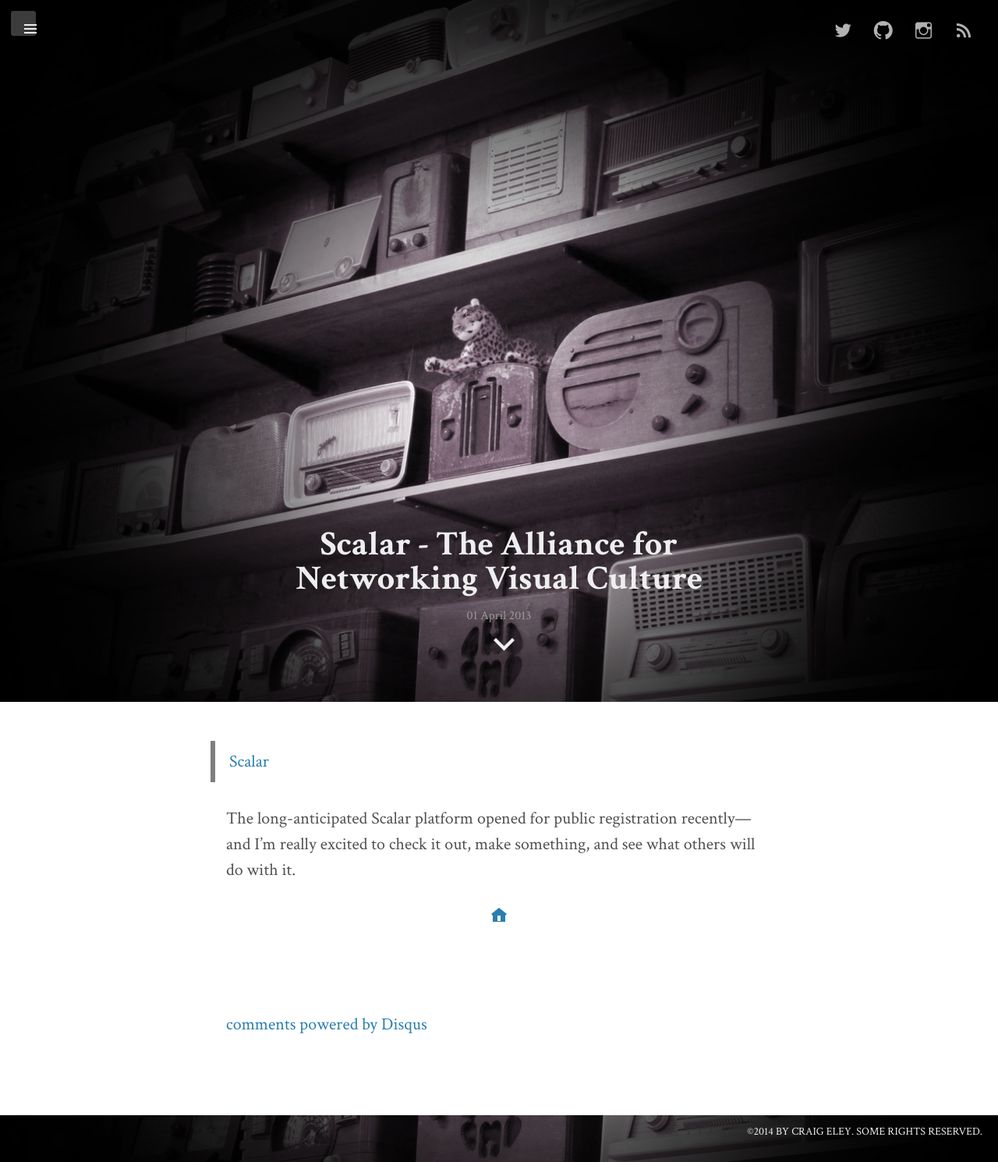
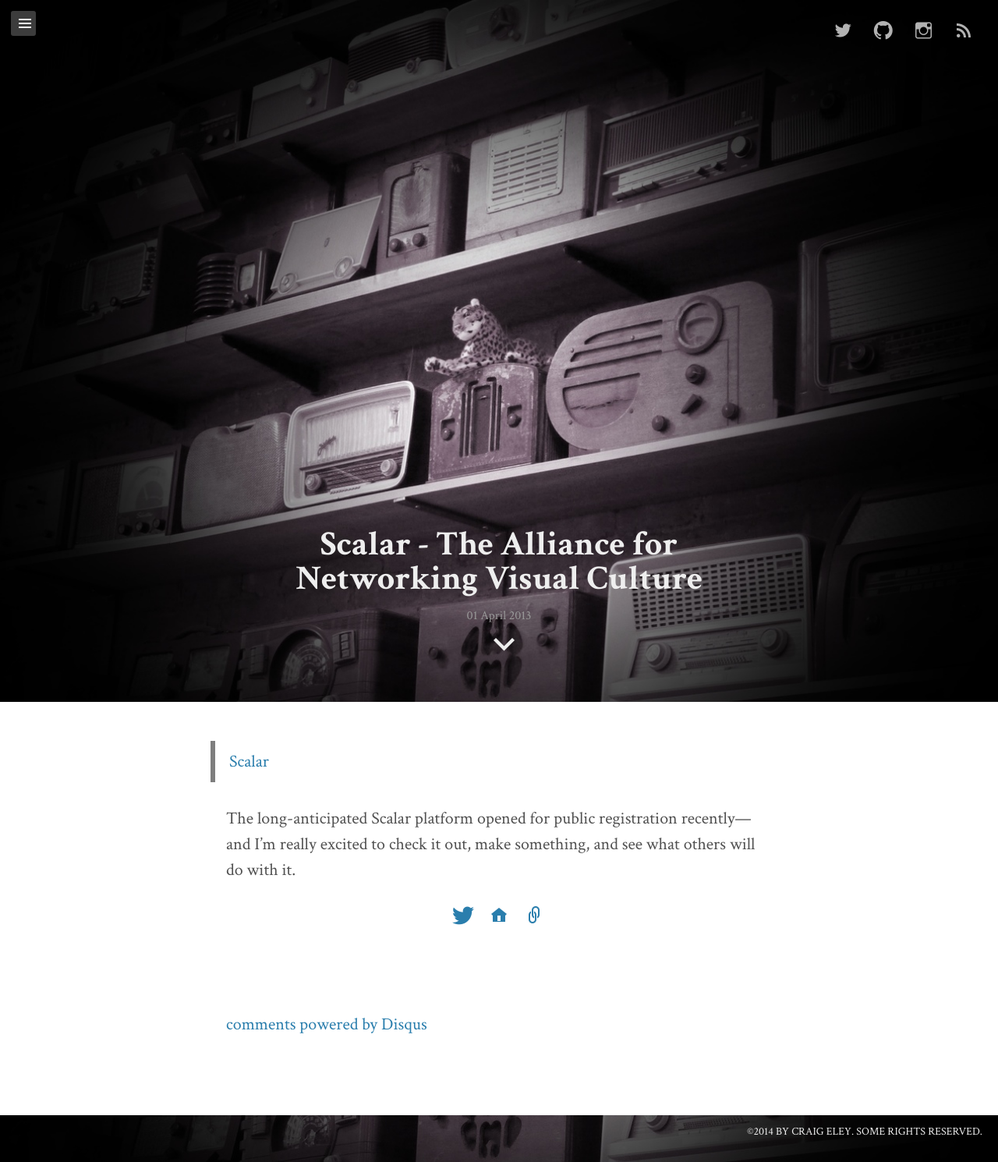
Before and after one commit to craigeley/craigeley.github.io, a Jekyll site: the page built from _posts/2013-03-31-scalar-the-alliance-for-networking-visual-culture.md, in a window 1280 px wide. Shown: the whole page at 78% size. Built offline with Jekyll 4.4.1, drawn with Linux system fonts in a browser that asks for light colours; comment, search, counter and statistics services are not loaded.

Commit message:
Added new sharing icons and fixed menu

```diff
--- a/_layouts/post.html
+++ b/_layouts/post.html
@@ -27,7 +27,8 @@
 	{{ content }}
 
 <div id="base-icon">
-<center><a href="{{ site.url }}"><span class="genericon genericon-home"></span></a></center>
+<center><a href="https://twitter.com/intent/tweet?text=&quot;{{ page.title }}&quot;%20{{ site.url }}{{ page.url }}%20via%20&#64;{{ site.owner.twitter }}" data-dnt="true"><span class="genericon genericon-twitter"></span></a><a href="{{ site.url }}"><span class="genericon genericon-home"></span><a href="{{ post.url }}"><span class="genericon genericon-link"></span></center>
+<script>!function(d,s,id){var js,fjs=d.getElementsByTagName(s)[0];if(!d.getElementById(id)){js=d.createElement(s);js.id=id;js.src="//platform.twitter.com/widgets.js";fjs.parentNode.insertBefore(js,fjs);}}(document,"script","twitter-wjs");</script>
 </div>
 
 <a name="comments"></a>
--- a/assets/css/default.css
+++ b/assets/css/default.css
@@ -368,6 +368,7 @@
 	height: 20px;
 	width: 20px;
 	opacity: 1;
+	padding: 0px;
 }
 
 .menu + input {
```
